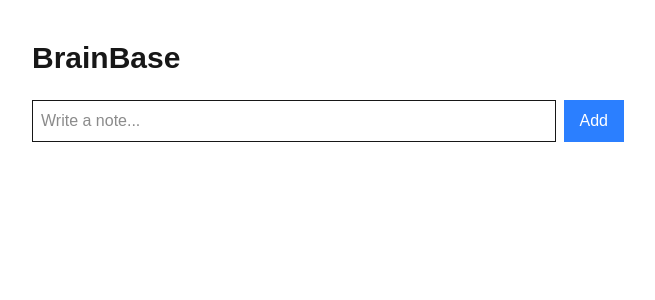
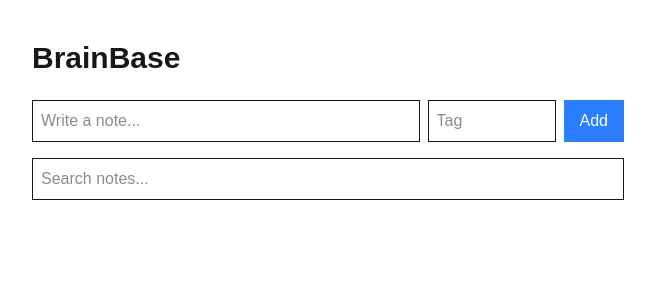
Before and after one commit to naimesh3655-cmdr/brainbase, a Next.js app: page / in a window 1280 px wide. Shown: the top 300 px of the page, without its empty margins (312-967 px from the left). Built offline with nearby package versions, Linux system fonts and the light colour scheme.

Commit message:
Add tags and search functionality

```diff
--- a/app/page.tsx
+++ b/app/page.tsx
@@ -2,15 +2,25 @@
 
 import { useState } from "react"
 
+type Note = {
+  text: string
+  tag: string
+}
+
 export default function Home() {
 
   const [note,setNote] = useState("")
-  const [notes,setNotes] = useState<string[]>([])
+  const [tag,setTag] = useState("")
+  const [search,setSearch] = useState("")
+  const [notes,setNotes] = useState<Note[]>([])
 
   function addNote(){
     if(note.trim()==="") return
-    setNotes([...notes,note])
+
+    setNotes([...notes,{text:note,tag:tag}])
+
     setNote("")
+    setTag("")
   }
 
   function deleteNote(index:number){
@@ -18,20 +28,30 @@ export default function Home() {
     setNotes(updated)
   }
 
+  const filteredNotes = notes.filter(n =>
+    n.text.toLowerCase().includes(search.toLowerCase()) ||
+    n.tag.toLowerCase().includes(search.toLowerCase())
+  )
+
   return (
     <main className="p-10 max-w-2xl mx-auto">
 
-      <h1 className="text-3xl font-bold mb-6">
-        BrainBase
-      </h1>
+      <h1 className="text-3xl font-bold mb-6">BrainBase</h1>
 
-      <div className="flex gap-2 mb-6">
+      <div className="flex gap-2 mb-4">
 
         <input
           className="border p-2 flex-1"
           value={note}
           onChange={(e)=>setNote(e.target.value)}
           placeholder="Write a note..."
+        />
+
+        <input
+          className="border p-2 w-32"
+          value={tag}
+          onChange={(e)=>setTag(e.target.value)}
+          placeholder="Tag"
         />
 
         <button
@@ -43,12 +63,22 @@ export default function Home() {
 
       </div>
 
+      <input
+        className="border p-2 w-full mb-6"
+        placeholder="Search notes..."
+        value={search}
+        onChange={(e)=>setSearch(e.target.value)}
+      />
+
       <ul>
 
-        {notes.map((n,i)=>(
+        {filteredNotes.map((n,i)=>(
           <li key={i} className="border p-3 mb-2 flex justify-between">
 
-            <span>{n}</span>
+            <div>
+              <p>{n.text}</p>
+              <span className="text-sm text-gray-500">#{n.tag}</span>
+            </div>
 
             <button
               onClick={()=>deleteNote(i)}
```
